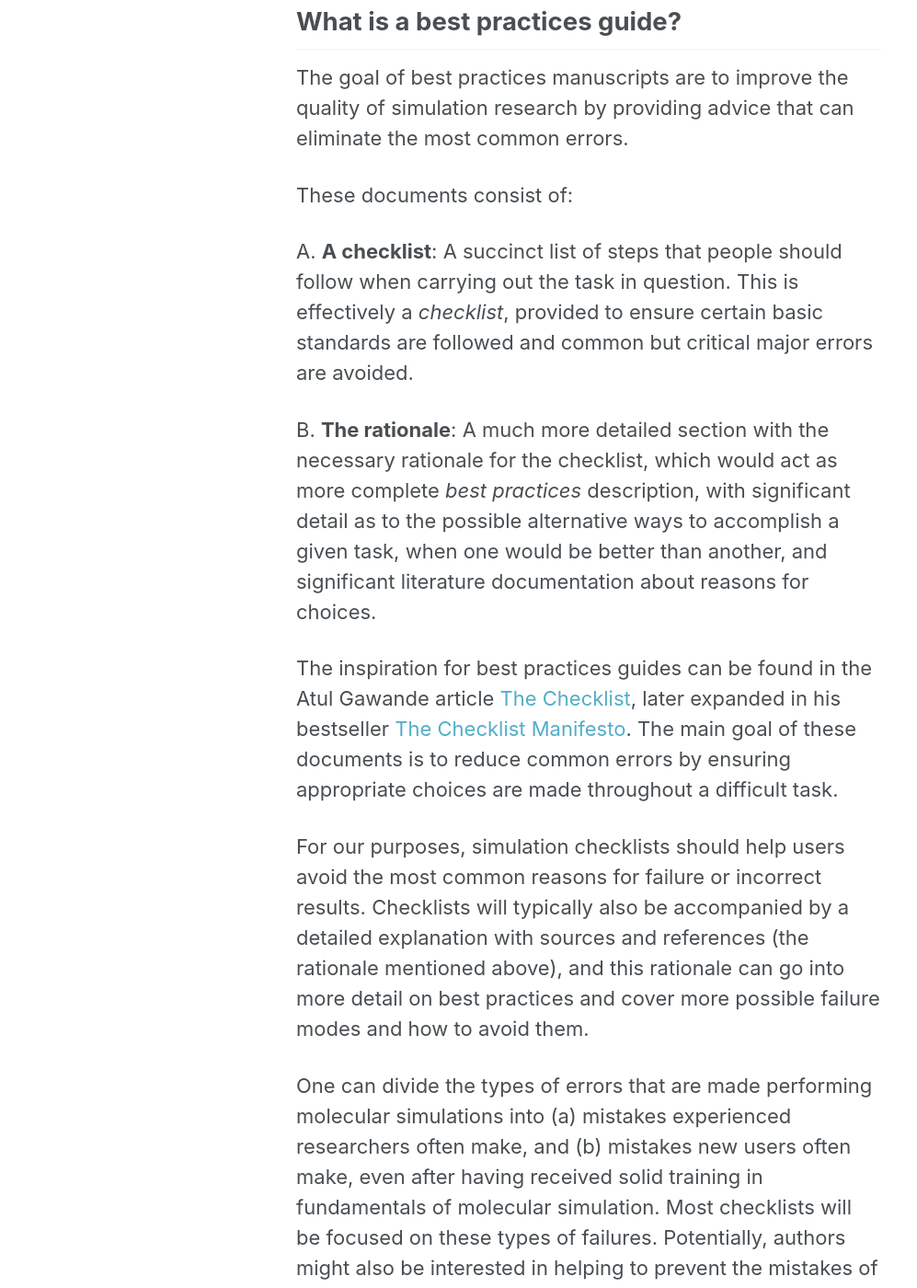
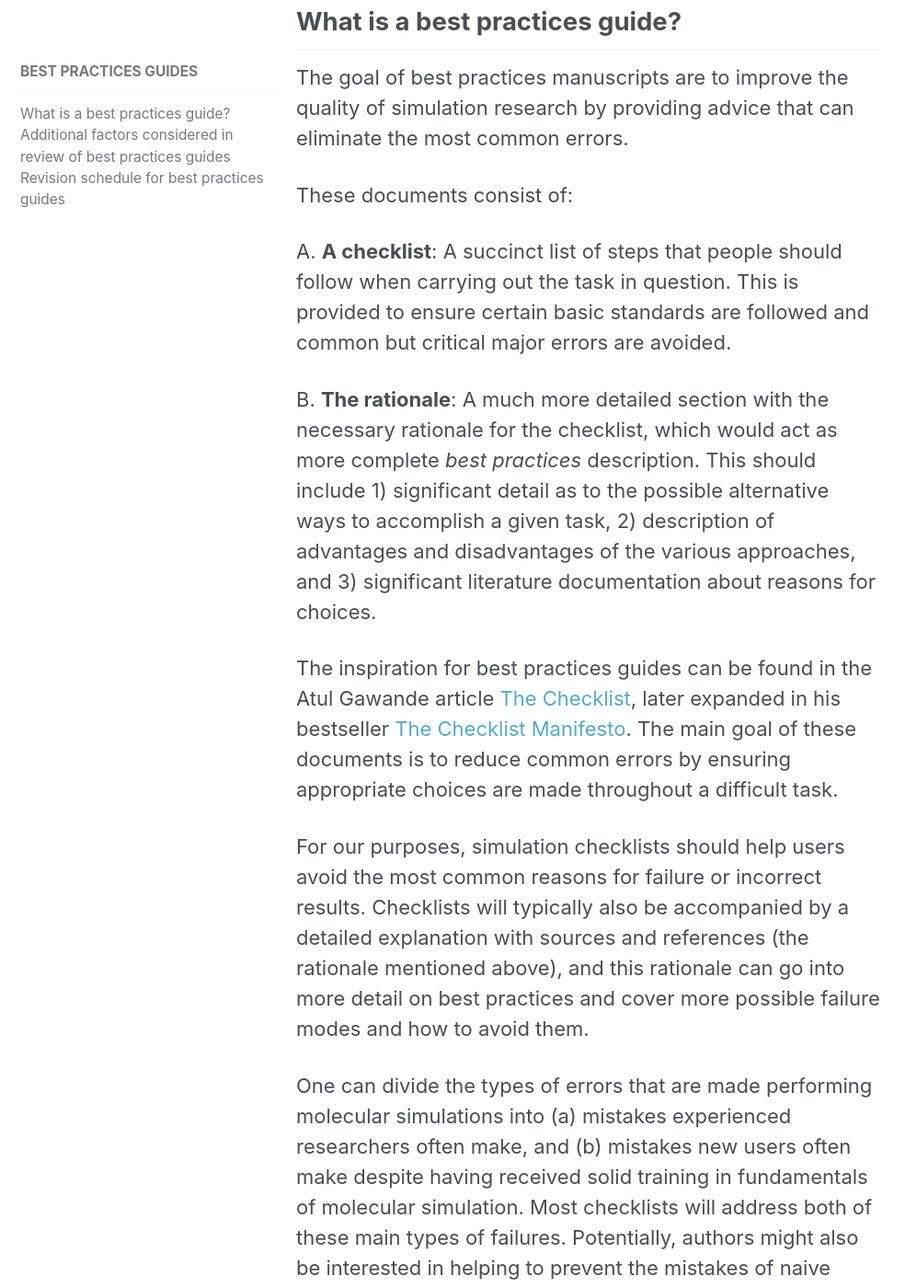
Before and after one commit to livecomsjournal/livecomsjournal.github.io, a Jekyll site: the page built from _author_instructions/02_best_practices.md, in a window 1280 px wide and 1400 px high, scrolled down 244 px. Shown: the whole window at 92% size, without its empty margins (0-997 px from the left). Built offline with Jekyll 4.4.1, drawn with Linux system fonts in a browser that asks for light colours; some of the changed text lies outside the part shown.

Commit message:
Updates to best_practices and compare_simulations follows review by DW Siderius.

```diff
--- a/_author_instructions/02_best_practices.md
+++ b/_author_instructions/02_best_practices.md
@@ -12,10 +12,9 @@
 
 These documents consist of:
 
-A. **A checklist**: A succinct list of steps that people should follow when carrying out the task in question. This is effectively a *checklist*, provided to ensure certain basic standards are followed and common but
-critical major errors are avoided.
+A. **A checklist**: A succinct list of steps that people should follow when carrying out the task in question. This is provided to ensure certain basic standards are followed and common but critical major errors are avoided.
 
-B. **The rationale**: A much more detailed section with the necessary rationale for the checklist, which would act as more complete *best practices* description, with significant detail as to the possible alternative ways to accomplish a given task, when one would be better than another, and significant literature documentation about reasons for choices.
+B. **The rationale**: A much more detailed section with the necessary rationale for the checklist, which would act as more complete *best practices* description. This should include 1) significant detail as to the possible alternative ways to accomplish a given task, 2) description of advantages and disadvantages of the various approaches, and 3) significant literature documentation about reasons for choices.
 
 The inspiration for best practices guides can be found in the Atul
 Gawande article [The
@@ -33,10 +32,10 @@
 
 One can divide the types of errors that are made performing molecular
 simulations into (a) mistakes experienced researchers often make, and (b)
-mistakes new users often make, even after having received solid
+mistakes new users often make despite having received solid
 training in fundamentals of molecular simulation. Most checklists will
-be focused on these types of failures.  Potentially, authors might also be interested in helping to prevent the mistakes of naive users who do not understand the
-basic principles of molecular simulation. However, normal best practices documents can assume a basic familiarity with the fundamentals of molecular simulations; a separate class of documents can be targeted at introducing novice users to the field, and these will serve as prerequisites for more detailed documents.
+address both of these main types of failures. Potentially, authors might also be interested in helping to prevent the mistakes of naive users who do not understand the
+basic principles of molecular simulation. However, normal best practices documents can assume a basic familiarity with the fundamentals of molecular simulations; a separate class of documents can be targeted at introducing novice users to the field, and these can serve as prerequisites for more detailed documents.
 
 ## Additional factors considered in review of best practices guides
 Reviewers will consider the following factors in reviewing best practices guides:
```
Also changed, not shown: other parts of _author_instructions/02_best_practices.md (+2 -2 lines), _author_instructions/04_compare_simulations.md (+5 -2 lines).
